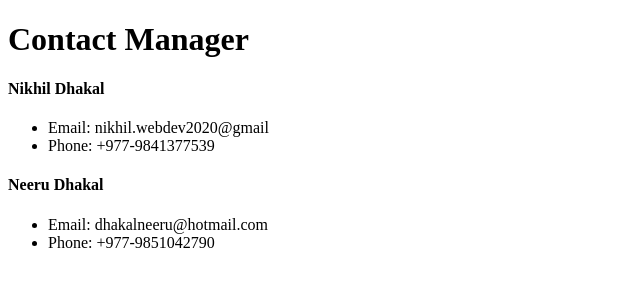
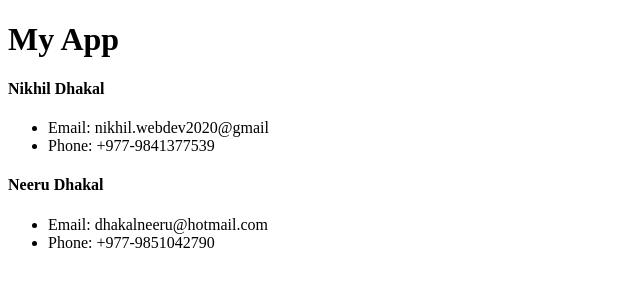
Before and after one commit to nikhildhakal/React-Contact-Manager, a React (Create React App) app: page / in a window 1280 px wide. Shown: the top 300 px of the page, without its empty margins (0-640 px from the left). Built offline with nearby package versions, Linux system fonts and the light colour scheme.

Commit message:
Set Default Prop and Prop Types

```diff
--- a/src/App.js
+++ b/src/App.js
@@ -7,7 +7,7 @@ import './App.css';
 function App() {
   return (
     <div className="App">
- 		<Header branding = "Contact Manager" />
+ 		<Header />
  		<Contact
  			name = "Nikhil Dhakal"
  			email = "nikhil.webdev2020@gmail"
--- a/src/components/Header.js
+++ b/src/components/Header.js
@@ -1,7 +1,8 @@
 import React from 'react';
+import PropTypes from 'prop-types';
 
-const Header = ( props ) => {
-	const { branding } = props;
+const Header = props => {
+	const { branding } = props; // Use of destructure
 	return (
 		<div>
 			<h1>{ branding }</h1>
@@ -9,4 +10,14 @@ const Header = ( props ) => {
 	);
 };
 
+// Default Prop as an Object
+Header.defaultProps = {
+	branding: 'My App'
+};
+
+// Prop Types
+Header.propTypes = {
+	branding: PropTypes.string.isRequired
+};
+
 export default Header;
```
Also changed, not shown: src/components/Contact.js (+9 -2 lines).
